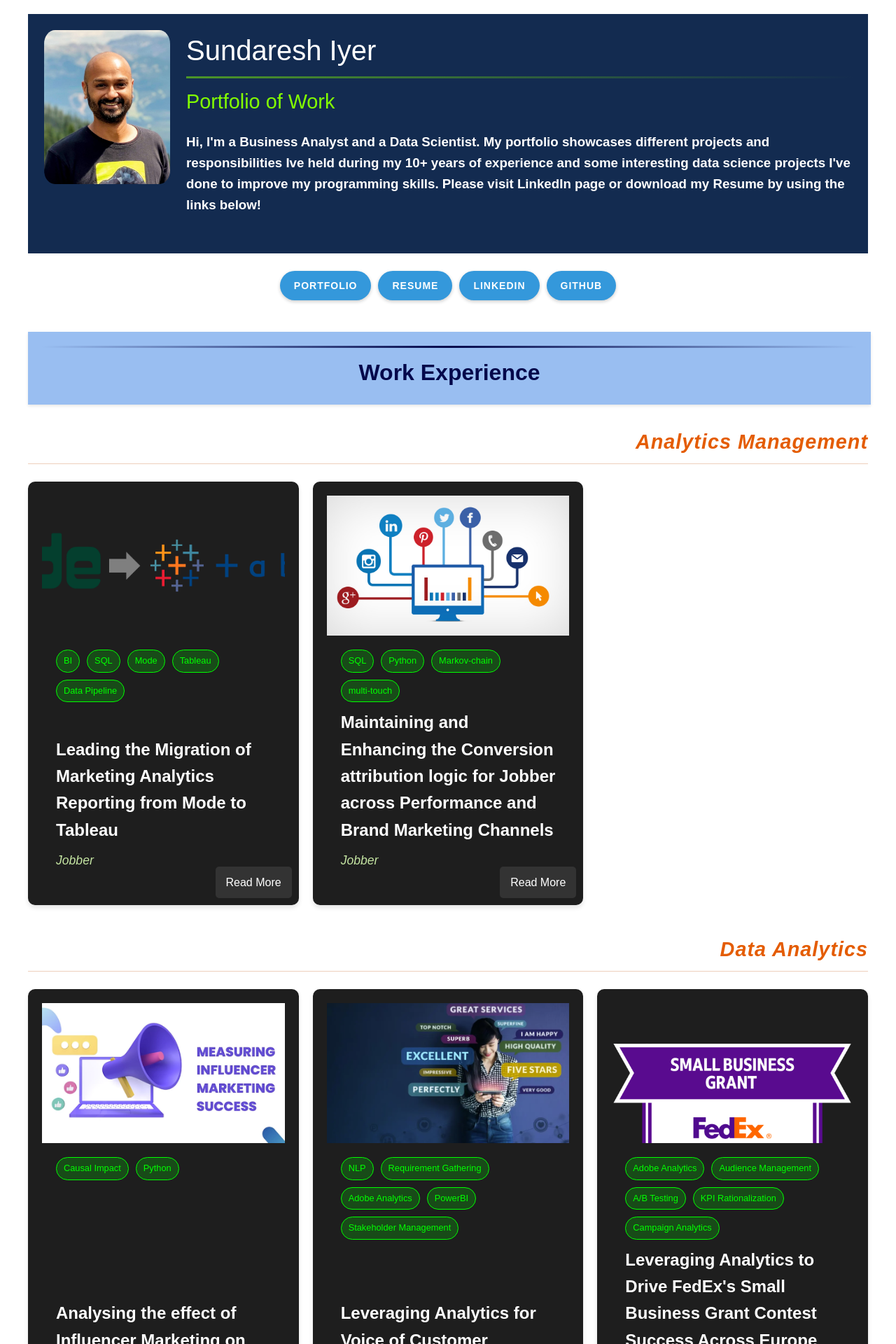
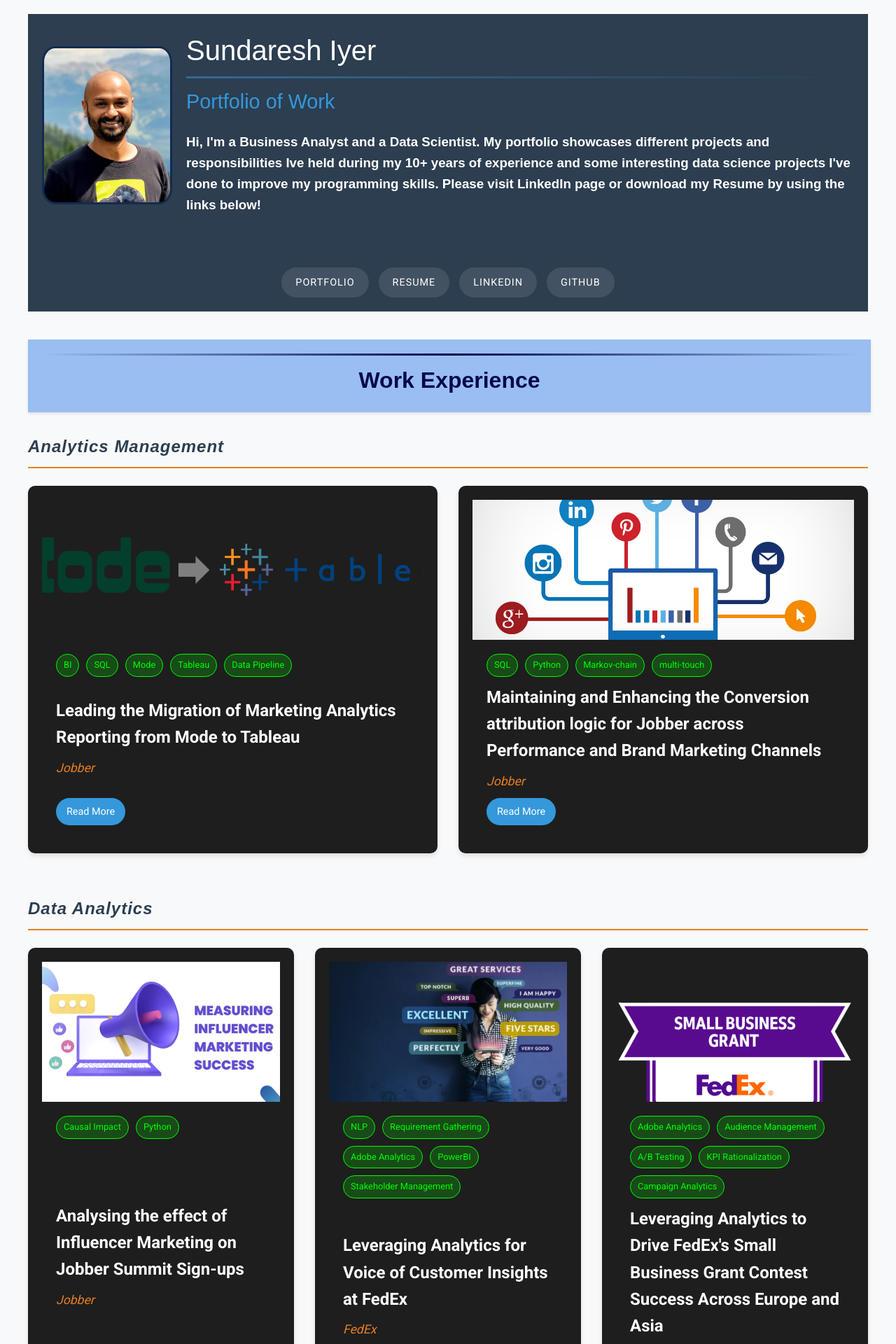
Before and after one commit to IyerS/sundareshiyer.github.io, a Jekyll site: the page built from index.html, in a window 1280 px wide. Shown: the top 1920 px of the page at 70% size. Built offline with Jekyll 4.4.1, drawn with Linux system fonts in a browser that asks for light colours.

Commit message:
Updated CSS styling for project cards

```diff
--- a/assets/css/main.scss
+++ b/assets/css/main.scss
@@ -1,18 +1,30 @@
 ---
 ---
 
+$primary-color: #3498db;
+$secondary-color: #2c3e50;
+$accent-color: #e67e22;
+$background-color: #f8f9fa;
+$text-color: #333333;
+
 body {
-    font-family: Arial, sans-serif;
+    background-color: $background-color;
+    color: $text-color;
+    font-family: 'Roboto', sans-serif;
     line-height: 1.6;
-    color: #333;
     max-width: 1200px;
     margin: 0 auto;
     padding: 20px;
 }
 
+h1, h2, h3 {
+    font-family: 'Poppins', sans-serif;
+    font-weight: 600;
+  }
+
 /* Header Styles */
 header {
-    background-color: #132b50;
+    background-color: $secondary-color;
     color: #ffffff;
     padding: 20px;
 }
@@ -23,7 +35,7 @@
     padding-bottom: 10px;
     margin-top: 40px;
     margin-bottom: 5px;
-    color: #83ff00;
+    color: $primary-color;
     font-size: 24px;
 }
 
@@ -33,16 +45,36 @@
     width: 100%;
     height: 3px;
     margin-bottom: 10px;
-    background: linear-gradient(to right, rgba(131, 255, 0, 0.5), #132b50);
+    background: linear-gradient(to right, rgba($primary-color, 0.5), $secondary-color);
 }
 
 h3 {
     margin-top: 10px;
 }
 
+@import url('https://fonts.googleapis.com/css2?family=Roboto:wght@300;400;700&display=swap');
+
+body {
+    font-family: 'Roboto', Arial, sans-serif;
+    font-size: 16px;
+    line-height: 1.6;
+}
+
+h1, h2, h3, h4, h5, h6 {
+    font-weight: 700;
+}
+
+.title-description h1 {
+    font-size: 2.8rem;
+}
+
+.title-description h2 {
+    font-size: 2rem;
+}
+
 .header-content {
     display: flex;
-    align-items: left;
+    align-items: center;
     margin-bottom: 15px;
 }
 
@@ -90,38 +122,38 @@
 /* Navigation Styles */
 
 nav {
-    display: flex;
-    justify-content: center;
-    flex-wrap: wrap;
-    margin: 20px 0;
+    background-color: $secondary-color;
+    padding: 15px 0;
+    margin-bottom: 40px;
+    text-align: center; // Center-justify the navigation
+
+    a {
+        display: inline-block;
+        color: #ffffff;
+        text-decoration: none;
+        padding: 10px 20px;
+        margin: 5px;
+        border-radius: 25px;
+        transition: all 0.3s ease;
+        background-color: rgba(255, 255, 255, 0.1);
+        font-weight: 500;
+        text-transform: uppercase;
+        letter-spacing: 1px;
+        font-size: 0.9em;
+
+        &:hover {
+            background-color: $accent-color;
+            transform: translateY(-2px);
+            box-shadow: 0 4px 8px rgba(0, 0, 0, 0.2);
+        }
+
+        &:active {
+            transform: translateY(0);
+            box-shadow: 0 2px 4px rgba(0, 0, 0, 0.2);
+        }
+    }
 }
 
-nav a {
-    display: inline-block;
-    margin: 5px;
-    padding: 10px 20px;
-    color: #ffffff;
-    background-color: #3498db;
-    text-decoration: none;
-    border-radius: 25px;
-    font-weight: bold;
-    text-transform: uppercase;
-    font-size: 14px;
-    letter-spacing: 1px;
-    transition: all 0.3s ease;
-    box-shadow: 0 2px 5px rgba(0, 0, 0, 0.2);
-}
-
-nav a:hover {
-    background-color: #2980b9;
-    transform: translateY(-2px);
-    box-shadow: 0 4px 8px rgba(0, 0, 0, 0.3);
-}
-
-nav a:active {
-    transform: translateY(0);
-    box-shadow: 0 2px 3px rgba(0, 0, 0, 0.2);
-}
 
 .home-page {
     background-color: #ececec;
@@ -132,12 +164,20 @@
     margin-bottom: 40px;
 }
 
+.container {
+    max-width: 1200px;
+    margin: 0 auto;
+    padding: 2rem;
+    display: grid;
+    grid-template-columns: 1fr 1fr;
+    gap: 2rem;
+  }
 
 .project-grid, .hidden-posts {
     display: grid;
-    grid-template-columns: repeat(3, 1fr);
-    gap: 20px;
-    margin-bottom: 20px;
+    grid-template-columns: repeat(auto-fit, minmax(300px, 1fr));
+    gap: 30px;
+    margin-bottom: 40px;
   }
 
 .project-card {
@@ -158,18 +198,32 @@
     object-fit: cover;
 }
 
+.project-card {
+    transition: transform 0.3s ease, box-shadow 0.3s ease;
+
+    &:hover {
+        transform: translateY(-5px);
+        box-shadow: 0 8px 15px rgba(0, 0, 0, 0.1);
+    }
+}
+
 /* Style for the Read More button */
 .read-more {
-    position: absolute;
-    bottom: 10px; /* Distance from the bottom edge of the card */
-    right: 10px; /* Distance from the right edge of the card */
-    background-color: #333;
-    color: #fff;
-    padding: 10px 15px;
+    margin-top: auto;
+    align-self: flex-start;
+    background-color: $primary-color;
+    color: #ffffff;
+    padding: 8px 15px;
+    border-radius: 20px;
     text-decoration: none;
-    border-radius: 5px;
+    font-size: 0.9em;
+    transition: background-color 0.3s ease;
     /* Optional: add z-index if needed to ensure it appears above other content */
     z-index: 1; /* Ensure button is clickable */
+
+    &:hover {
+        background-color: darken($primary-color, 10%);
+    }
 }
 
 .card-title {
@@ -195,7 +249,7 @@
 }
 
 .card-company {
-    color: #c4e4a2;
+    color: $accent-color;
     font-size: 1.1em;
     margin-top: 5px;
     margin-bottom: 10px;
@@ -204,19 +258,19 @@
 }
 
 .subsection {
-    margin-bottom: 40px;
+    margin-bottom: 60px;
 
     h3 {
-      font-size: 1.8em; // Increased from 1.8em to make it bigger
+      font-size: 1.5em; // Increased from 1.8em to make it bigger
       margin-bottom: 25px; // Slightly increased margin for better spacing
-      color: #e45c01; // Changed to a more vibrant orange color
+      color: $secondary-color;
       font-style: italic;
-      text-align: right; // Right justified
+      text-align: left;
       font-weight: 600; // Make it slightly bolder
       //text-transform: uppercase; // Optional: makes it all capitals for more emphasis
       letter-spacing: 1px; // Adds a bit of spacing between letters
-      border-bottom: 1px solid #e8bfa4bf; // Adds an underline semi-transparent effect
-      padding-bottom: 8px; // Adds some space between text and underline
+      border-bottom: 2px solid $accent-color;// Adds an underline semi-transparent effect
+      padding-bottom: 10px; // Adds some space between text and underline
     }
   }
 
@@ -481,6 +535,19 @@
     }
 }
 
+@media (max-width: 768px) {
+    nav {
+        display: flex;
+        flex-wrap: wrap;
+        justify-content: center;
+
+        a {
+            flex: 1 1 40%; // Allow two buttons per row on smaller screens
+            margin: 5px;
+        }
+    }
+}
+
 /* Responsive adjustments */
 @media (max-width: 768px) {
     .header-content {
@@ -511,3 +578,12 @@
         margin: 5px;
     }
 }
+
+@keyframes fadeIn {
+    from { opacity: 0; }
+    to { opacity: 1; }
+  }
+
+  .fade-in {
+    animation: fadeIn 1s ease-in;
+  }
```
Also changed, not shown: 2 other files.
